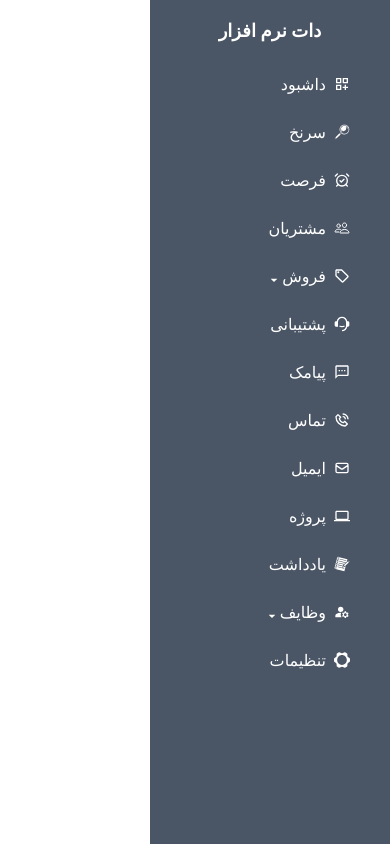
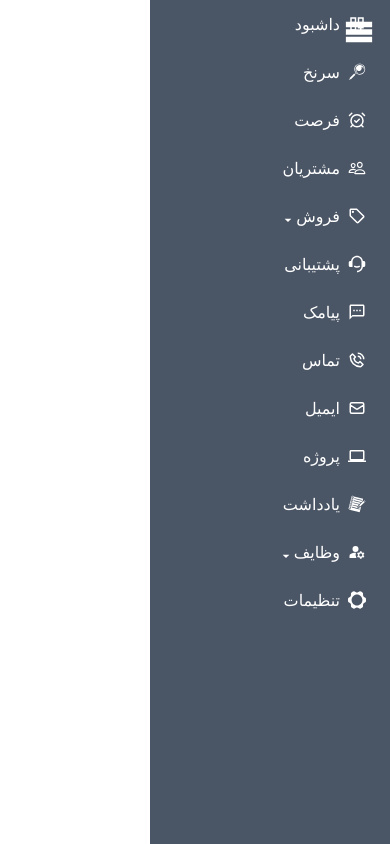
Before and after one commit to pardis82/React-sidebar, a React (Vite) app in the folder react-sidebar/: page / in a window 390 px wide. Built offline with nearby package versions, Linux system fonts and the light colour scheme.

Commit message:
responsiveness almost correct

```diff
--- a/react-sidebar/src/components/Others/SidebarItem.tsx
+++ b/react-sidebar/src/components/Others/SidebarItem.tsx
@@ -12,6 +12,7 @@ interface MenuItemsProps {
   isExpanded?: boolean;
   hasSubmenu?: boolean;
   onItemClick?: () => void;
+  isCollapsed?: boolean;
 }
 const menuItemClasses =
   "py-3 px-5 hover:bg-gray-700/50 rounded-md cursor-pointer flex items-center transition-colors duration-100 select-none "; /*instaed of reapeating the styles*/
@@ -22,6 +23,7 @@ const SidebarItem: React.FC<MenuItemsProps> = ({
   isExpanded = false,
   hasSubmenu = false,
   onItemClick,
+  isCollapsed = false,
 }) => {
   /* react.fc shows that the menuItems is a functional component */
   return (
@@ -33,8 +35,20 @@ const SidebarItem: React.FC<MenuItemsProps> = ({
         onClick={onItemClick}
       >
         <div className="flex items-center">
-          {Icon && <Icon className="inline-block ml-2" />}
-          {title}
+          {Icon && (
+            <Icon
+              className={`inline-block ml-2 transition-all duartion-200 ${
+                isCollapsed ? "text-2xl mx-auto" : "text-lg"
+              }`}
+            />
+          )}
+          <span
+            className={`transition-all duration-200 ease-in-out ${
+              isCollapsed ? "hidden" : "inline"
+            }`}
+          >
+            {title}
+          </span>
         </div>
 
         {hasSubmenu && (
--- a/react-sidebar/src/components/Others/sidebar.tsx
+++ b/react-sidebar/src/components/Others/sidebar.tsx
@@ -12,10 +12,11 @@ import { GiNotebook } from "react-icons/gi";
 import { MdComputer } from "react-icons/md";
 import { MdManageAccounts } from "react-icons/md";
 import { SiFramework } from "react-icons/si";
-import { useState } from "react";
+import { useState, useEffect } from "react";
 import { CiViewList } from "react-icons/ci";
 import { HiOutlineDocumentReport } from "react-icons/hi";
 import { IoPersonAddOutline } from "react-icons/io5";
+import { ImMenu } from "react-icons/im";
 
 const menuItems = [
   { title: "داشبود", icon: MdOutlineDashboardCustomize, id: "dashboard" },
@@ -71,12 +72,24 @@ const menuItems = [
   { title: "تنظیمات", icon: SiFramework, id: "settings" },
 ];
 
-const menuContainerClasses =
-  "w-60 h-screen bg-gray-600 text-white p-4 overflow-y-auto position: fixed top-0 bottom-0 right-0 flex flex-col h-full";
+const menuContainerClasses = `bg-gray-600 text-white h-screen fixed top-0 right-0 flex flex-col transition-all duration-300 ease-in-out overflow-y-auto`;
 
-const menuCompanyName = "mb-4 font-semibold text-lg text-center";
+const menuCompanyName =
+  "mb-4 font-semibold text-lg text-center hidden md:inline";
 
 const Sidebar = () => {
+  const [iscollapsed, setCollapsed] = useState(false);
+  useEffect(() => {
+    const handleResize = () => {
+      if (window.innerWidth >= 768) {
+        setCollapsed(false);
+      }
+    };
+    handleResize();
+    window.addEventListener("resize", handleResize);
+    return () => window.removeEventListener("resize", handleResize);
+  }, []);
+
   const [activeId, setactiveId] = useState<string | null>(null);
   const [expandIds, setexpandIds] = useState<Set<string>>(new Set());
   const SidebarItemClickHandler = (id: string, hasSubmenu: boolean) => {
@@ -103,6 +116,7 @@ const Sidebar = () => {
           isActive={activeId === item.id}
           isExpanded={expandIds.has(item.id)}
           onItemClick={() => SidebarItemClickHandler(item.id, !!item.submenu)}
+          isCollapsed={iscollapsed}
         />
         <div
           className={` transition-all duration-200 ease-in-out overflow-hidden ${
@@ -118,7 +132,17 @@ const Sidebar = () => {
   };
   return (
     <>
-      <div className={menuContainerClasses}>
+      <button
+        className="md:hidden fixed top-4 right-4 z-50 text-white text-3xl"
+        onClick={() => setCollapsed((prev) => !prev)}
+      >
+        <ImMenu />
+      </button>
+      <div
+        className={`${menuContainerClasses} fixed top-0 right-0 transition-transform duration-300 ease-in-out  ${
+          iscollapsed ? "w-20" : "w-60"
+        }`}
+      >
         <div className={menuCompanyName}>دات نرم افزار</div>
         <div className="flex-1 overflow-y-auto">
           {renderMenuItems(menuItems)}
```
